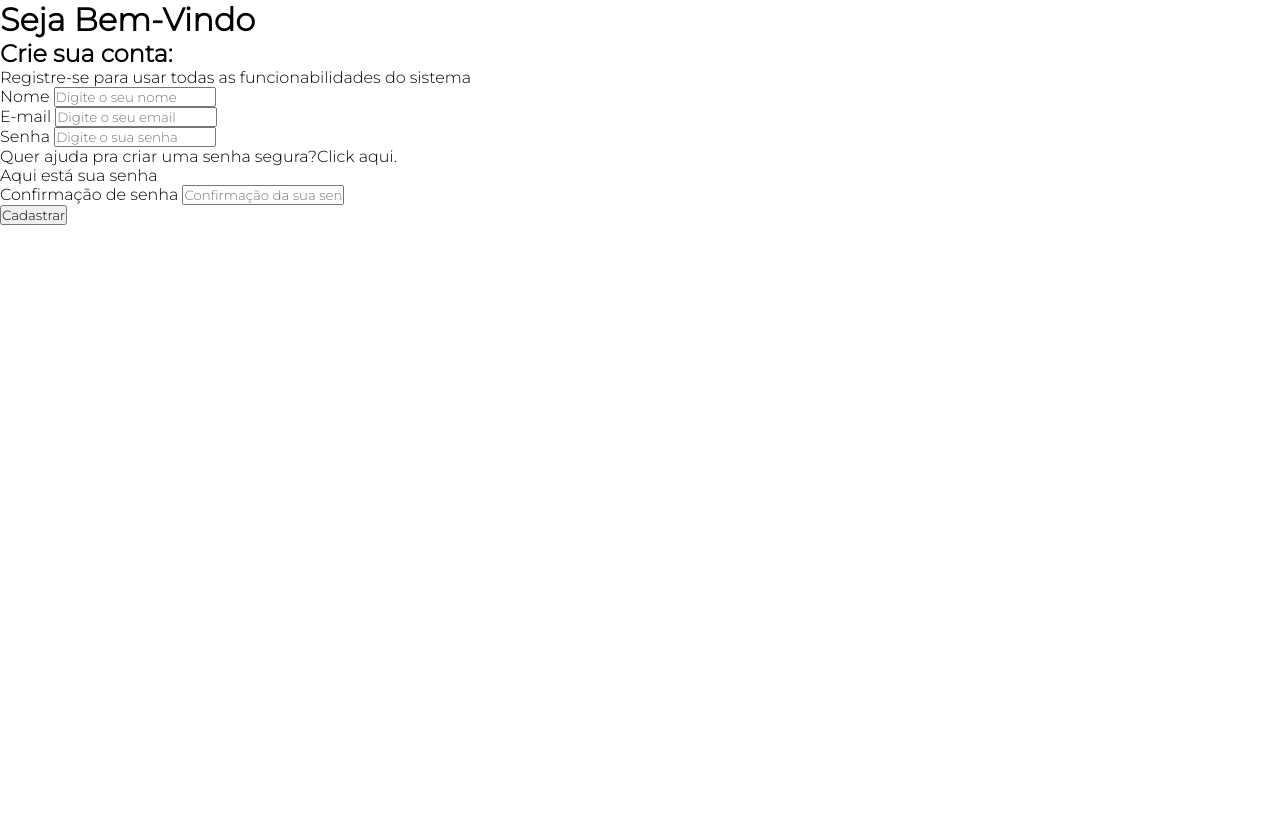
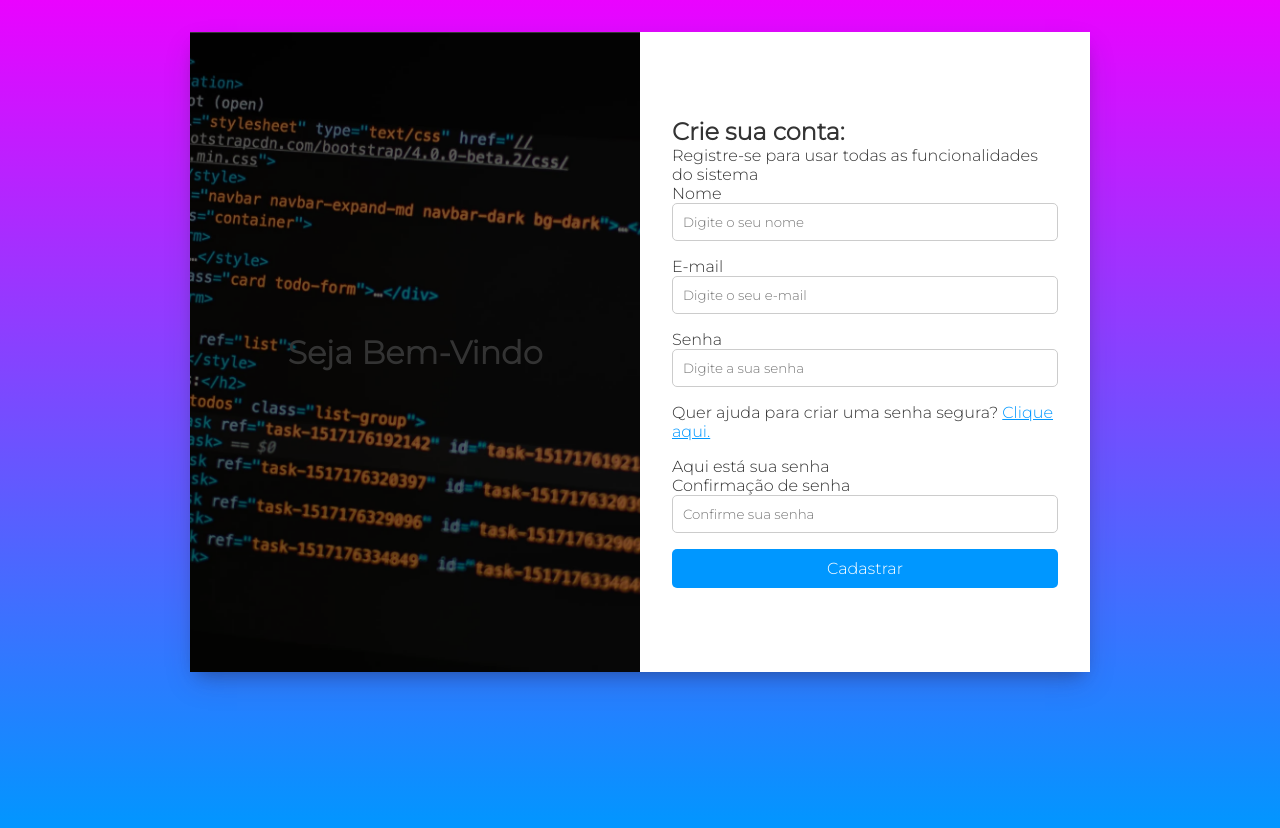
Before and after one commit to beatrizzinkoloouresdarocha/Projeto-gerador-de-senhas, a plain HTML site: page index.html in a window 1280 px wide. Before the commit the page ends 800 px from the top, so only its background shows below. Drawn offline with Linux system fonts and the light colour scheme.

Commit message:
estou fazendo ajustes em meu html e styles e script.

```diff
--- a/css/styles.css
+++ b/css/styles.css
@@ -1,5 +1,113 @@
 * {
-    font-family: "Montserrat",sans-serif;
+    font-family: "Montserrat", sans-serif;
     padding: 0;
     margin: 0;
+    box-sizing: border-box;
+    color: #333;
 }
+
+html,
+body {
+    height: auto;
+    min-height: 100vh;
+}
+
+html {
+    background: linear-gradient(180deg, #ea03ff, #0097ff 100%);
+}
+
+input:focus {
+    outline: none;
+}
+
+#register-container {
+    max-width: 900px;
+    min-height: 80vh;
+    margin: 2rem auto;
+    display: flex;
+    box-shadow: rgba(50, 50, 93, 0.25) 0px 13px 27px -5px,
+                rgba(0, 0, 0, 0.3) 0px 8px 16px -8px;
+}
+
+#banner-register {
+    background: url('../img/projeto.png');
+    background-size: cover;
+    background-position: center;
+    width: 50%;
+}
+
+#banner-layer {
+    background: rgba(0, 0, 0, 0.5); /* Para melhorar a legibilidade do texto */
+    color: white;
+    display: flex;
+    align-items: center;
+    justify-content: center;
+    height: 100%;
+    padding: 20px;
+    text-align: center;
+}
+
+#project-image {
+    width: 50%;
+    padding: 20px;
+    display: flex;
+    justify-content: center;
+    align-items: center;
+}
+
+#project-image img {
+    max-width: 100%;
+    height: auto;
+    border-radius: 10px;
+}
+
+#register-form {
+    width: 50%;
+    background: white;
+    padding: 2rem;
+    display: flex;
+    flex-direction: column;
+    justify-content: center;
+}
+
+.form-control {
+    margin-bottom: 1rem;
+}
+
+input[type="text"],
+input[type="email"],
+input[type="password"] {
+    width: 100%;
+    padding: 10px;
+    border: 1px solid #ccc;
+    border-radius: 5px;
+}
+
+input[type="submit"] {
+    background-color: #0097ff;
+    color: white;
+    padding: 10px;
+    border: none;
+    border-radius: 5px;
+    cursor: pointer;
+    font-size: 1rem;
+}
+
+input[type="submit"]:hover {
+    background-color: #007acc;
+}
+
+#generate-password-link {
+    color: #0097ff;
+    cursor: pointer;
+    text-decoration: underline;
+}
+
+#generated-password {
+    margin-top: 1rem;
+}
+
+#generated-password h4 {
+    color: #007acc;
+    font-weight: bold;
+}
--- a/index.html
+++ b/index.html
@@ -1,48 +1,46 @@
 <!DOCTYPE html>
-<html lang="en">
+<html lang="pt-BR">
 <head>
     <meta charset="UTF-8">
     <meta name="viewport" content="width=device-width, initial-scale=1.0">
-    <title>Gerador de senhas</title>
+    <title>Gerador de Senhas</title>
     <link rel="preconnect" href="https://fonts.googleapis.com">
     <link rel="preconnect" href="https://fonts.gstatic.com" crossorigin>
-    <link href="https://fonts.googleapis.com/css2?family=Lato:ital,wght@0,100;0,300;0,400;
-    0,700;0,900;1,100;1,300;1,400;1,700;1,900&family=Montserrat:ital,wght@0,300;1,200&display=swap"
-    rel="stylesheet"
-    />
+    <link href="https://fonts.googleapis.com/css2?family=Lato:ital,wght@0,100;0,300;0,400;0,700;0,900&family=Montserrat:ital,wght@0,300;1,200&display=swap" rel="stylesheet">
     <link rel="stylesheet" href="css/styles.css">
     <script src="js/scripts.js" defer></script>
 </head>
 <body>
     <div id="register-container">
-        <div id="bannner-register">
-            <div id="bannner-layer">
+        <div id="banner-register">
+            <div id="banner-layer">
                 <h1>Seja Bem-Vindo</h1>
             </div>
         </div>
+
         <div id="register-form">
             <h2>Crie sua conta:</h2>
-            <p>Registre-se para usar todas as funcionabilidades do sistema</p>
+            <p>Registre-se para usar todas as funcionalidades do sistema</p>
             <div class="form-control">
                 <label for="name">Nome</label>
                 <input type="text" name="name" id="name" placeholder="Digite o seu nome">
             </div>
             <div class="form-control">
                 <label for="email">E-mail</label>
-                <input type="text" name="email" id="email" placeholder="Digite o seu email">
+                <input type="email" name="email" id="email" placeholder="Digite o seu e-mail">
             </div>
             <div class="form-control">
                 <label for="password">Senha</label>
-                <input type="text" name="password" id="password" placeholder="Digite o sua senha">
+                <input type="password" name="password" id="password" placeholder="Digite a sua senha">
             </div>
-            <p>Quer ajuda pra criar uma senha segura?<span id="generate-password">Click aqui.</span></p>
-            <div id="generate-password">
+            <p>Quer ajuda para criar uma senha segura? <span id="generate-password-link">Clique aqui.</span></p>
+            <div id="generated-password">
                 <p>Aqui está sua senha</p>
                 <h4></h4>
             </div>
             <div class="form-control">
-                <label for="confirmpasword">Confirmação de senha</label>
-                <input type="text" name="confirmpasword" id="confirmpasword" placeholder="Confirmação da sua senha ">
+                <label for="confirmpassword">Confirmação de senha</label>
+                <input type="password" name="confirmpassword" id="confirmpassword" placeholder="Confirme sua senha">
             </div>
             <input type="submit" value="Cadastrar">
         </div>
```
Also changed, not shown: img/projeto.png (renamed from img/imagem do projeto.png).
